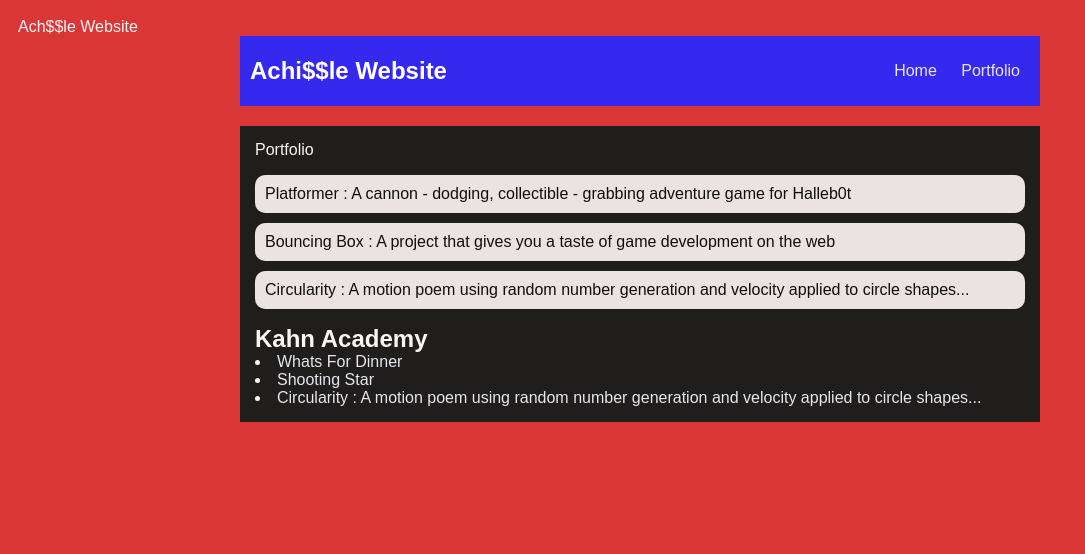
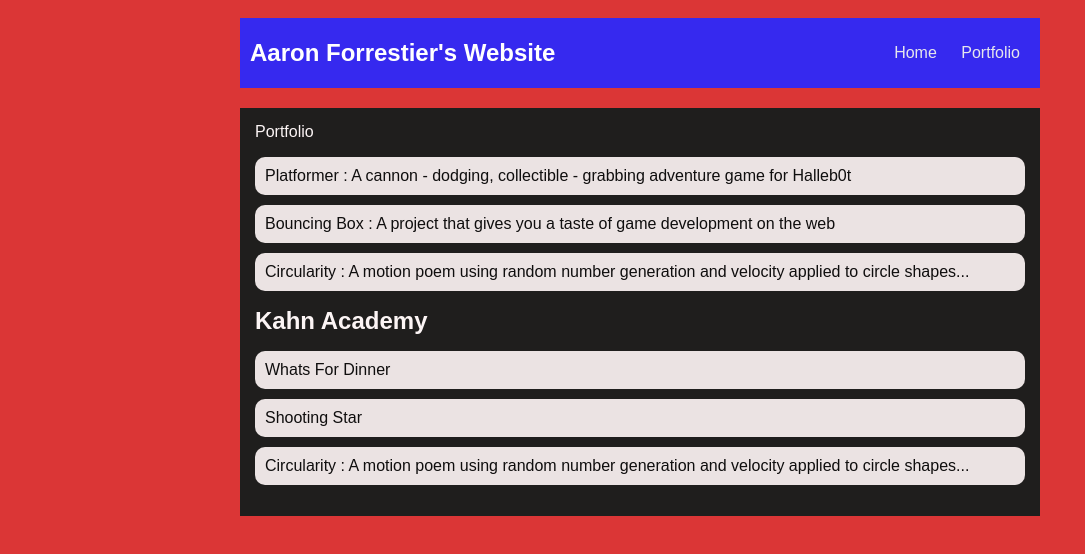
Before and after one commit to aaronforrestier/aaronforrestier.github.io, a plain HTML site: page portfolio.html in a window 1280 px wide. Shown: the whole page, without its empty margins (0-1085 px from the left). Drawn offline with Linux system fonts and the light colour scheme.

Commit message:
Fixed Picture

```diff
--- a/portfolio.html
+++ b/portfolio.html
@@ -1,7 +1,7 @@
 <!DOCTYPE HTML>
 <html>
     <head>
-       <tittle>Ach$$le Website</tittle>
+       <title>Aaron Forrestier's Website</title>
        <link rel = "stylesheet" href = "style.css">
     </head>
 
@@ -9,7 +9,7 @@
       <div id="all-contents">
 
         <nav>
-            <h1>Achi$$le Website </h1>
+            <h1>Aaron Forrestier's Website </h1>
             <ul id = "nav-ul">
                 <li class = "nav-li"><a href="index.html">Home</a></li>
                  <li class = "nav-li"><a href="portfolio.html">Portfolio</a></li>
@@ -31,7 +31,7 @@
 
                   </ul>
                   <h2>Kahn Academy</h2>
-                </ul id = "portfolio">
+                <ul id = "portfolio">
                 <li><a href= "https://www.khanacademy.org/computer-programming/spin-off-of-project-whats-for-dinner/5083114962206720"  >Whats For Dinner </a></li>
                 <li><a href="https://www.khanacademy.org/computer-programming/spin-off-of-project-shooting-star/4968605996072960" >Shooting Star </a></li>
                 <li><a href="projects/circularity/">Circularity : A motion poem using random number generation and velocity applied to circle shapes...</a></li>
```
Also changed, not shown: index.html (+1 -1 lines), images /profilepic.jpg.
